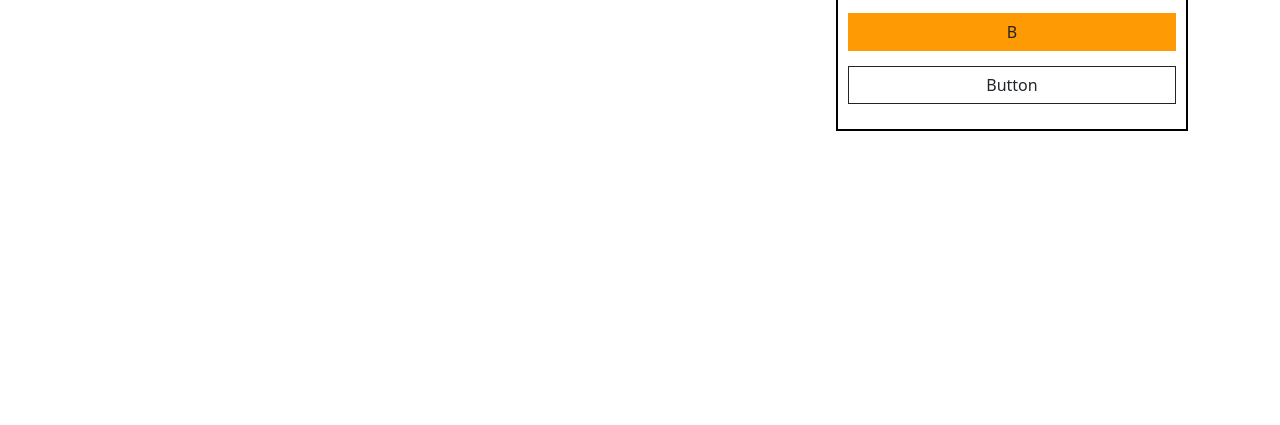
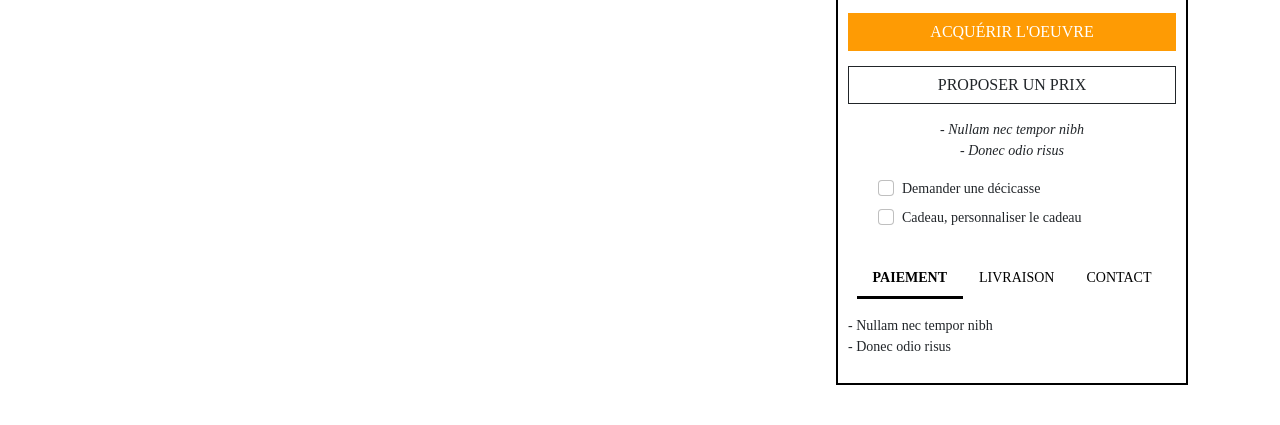
Before and after one commit to rmurail/art-interactivites, a plain HTML site: page artwork-presentation.html in a window 1280 px wide. Shown: the part 873-1298 px from the top of the page. Before the commit the page ends 1044 px from the top, so only its background shows below. Drawn offline with nearby package versions, Linux system fonts and the light colour scheme; a web font is replaced by a local one.

Commit message:
Infos oeuvre - 12/03

```diff
--- a/artwork-presentation.html
+++ b/artwork-presentation.html
@@ -153,8 +153,65 @@
 
             <p class="f-14 fst-italic text-center">Lorem ipsum dolor sit*</p>
 
-            <button class="col-12 btn orange m-b-15" type="button">B</button>
-            <button class="col-12 btn btn-outline-dark m-b-15" type="button">Button</button>
+            <button class="col-12 btn btn-orange reross f-16 m-b-15" type="button">Acquérir l'oeuvre</button>
+            <button class="col-12 btn btn-outline-dark reross f-16 m-b-15" type="button">Proposer un prix</button>
+
+<!-- CHECKBOX -->
+            <div>
+                <ul class="f-14 list-unstyled fst-italic m-b-15 text-center">
+                    <li>- Nullam nec tempor nibh</li>
+                    <li>- Donec odio risus</li>
+                </ul>
+
+                <div class="form-check m-b-5 text-left m-x-30">
+                    <input class="form-check-input" type="checkbox" value="" id="check-dedicasse">
+                    <label class="form-check-label f-14" for="check-dedicasse">
+                        Demander une décicasse
+                    </label>
+                </div>
+
+                <div class="form-check m-b-30 text-left m-x-30">
+                    <input class="form-check-input" type="checkbox" value="" id="check-gift">
+                    <label class="form-check-label f-14" for="check-gift">
+                        Cadeau, personnaliser le cadeau
+                    </label>
+                </div>
+<!-- TABS -->
+                <ul class="nav nav-pills f-14 col-12 justify-content-center mb-3" id="pills-tab" role="tablist">
+                    <li class="nav-item" role="presentation">
+                        <button class="nav-link active" id="pills-home-tab" data-bs-toggle="pill" data-bs-target="#pills-home" type="button" role="tab" aria-controls="pills-home" aria-selected="true">Paiement</button>
+                    </li>
+                    <li class="nav-item" role="presentation">
+                        <button class="nav-link" id="pills-profile-tab" data-bs-toggle="pill" data-bs-target="#pills-profile" type="button" role="tab" aria-controls="pills-profile" aria-selected="false">Livraison</button>
+                    </li>
+                    <li class="nav-item" role="presentation">
+                        <button class="nav-link" id="pills-contact-tab" data-bs-toggle="pill" data-bs-target="#pills-contact" type="button" role="tab" aria-controls="pills-contact" aria-selected="false">Contact</button>
+                    </li>
+                </ul>
+                <div class="tab-content" id="pills-tabContent">
+                    <div class="tab-pane fade show active" id="pills-home" role="tabpanel" aria-labelledby="pills-home-tab">
+                        <ul class="f-14 list-unstyled">
+                            <li>- Nullam nec tempor nibh</li>
+                            <li>- Donec odio risus</li>
+                        </ul>
+                    </div>
+                    <div class="tab-pane fade" id="pills-profile" role="tabpanel" aria-labelledby="pills-profile-tab">
+                        <ul class="f-14 list-unstyled">
+                            <li>- Nullam nec tempor nibh</li>
+                            <li>- Donec odio risus</li>
+                            <li>- Nullam nec tempor nibh</li>
+                            <li>- Donec odio risus</li>
+                        </ul>
+                    </div>
+                    <div class="tab-pane fade" id="pills-contact" role="tabpanel" aria-labelledby="pills-contact-tab">
+                        <ul class="f-14 list-unstyled">
+                            <li>- Nullam nec tempor nibh</li>
+                            <li>- Donec odio risus</li>
+                            <li>- Nullam nec tempor nibh</li>
+                        </ul>
+                    </div>
+                </div>
+
         </div>
     </div>
 </div>
--- a/assets/styles/SCSS/01_utilities/_fonts.scss
+++ b/assets/styles/SCSS/01_utilities/_fonts.scss
@@ -1,4 +1,6 @@
-
+* {
+  font-family: "Acumin Pro Wide";
+}
 //TITLE
 
 //Reross Quadratic
--- a/assets/styles/SCSS/02_components/_button.scss
+++ b/assets/styles/SCSS/02_components/_button.scss
@@ -1,3 +1,10 @@
 .btn {
   border-radius: 0!important;
+  text-transform: uppercase;
+
 }
+
+.btn-orange {
+  background-color: $orange;
+  color:white!important;
+}
--- a/assets/styles/SCSS/02_components/_components-index.scss
+++ b/assets/styles/SCSS/02_components/_components-index.scss
@@ -3,6 +3,7 @@
 @import "item-gallery";
 @import "img-gallery";
 @import "button";
+@import "tabs";
 @import "popup";
 @import "carousel";
 @import "breadcrumb";
--- /dev/null
+++ b/assets/styles/SCSS/02_components/_tabs.scss
@@ -0,0 +1,13 @@
+.nav-pills .nav-link.active, .nav-pills .show>.nav-link {
+  color: black!important;
+  border-bottom: 3px solid black;
+  background-color: transparent!important;
+  font-weight: bold;
+}
+
+.nav-pills .nav-link {
+  text-transform: uppercase;
+  color: black!important;
+  background-color: none!important;
+  border-radius: 0!important;
+}
```
Also changed, not shown: assets/styles/app.css, 1 other file.
